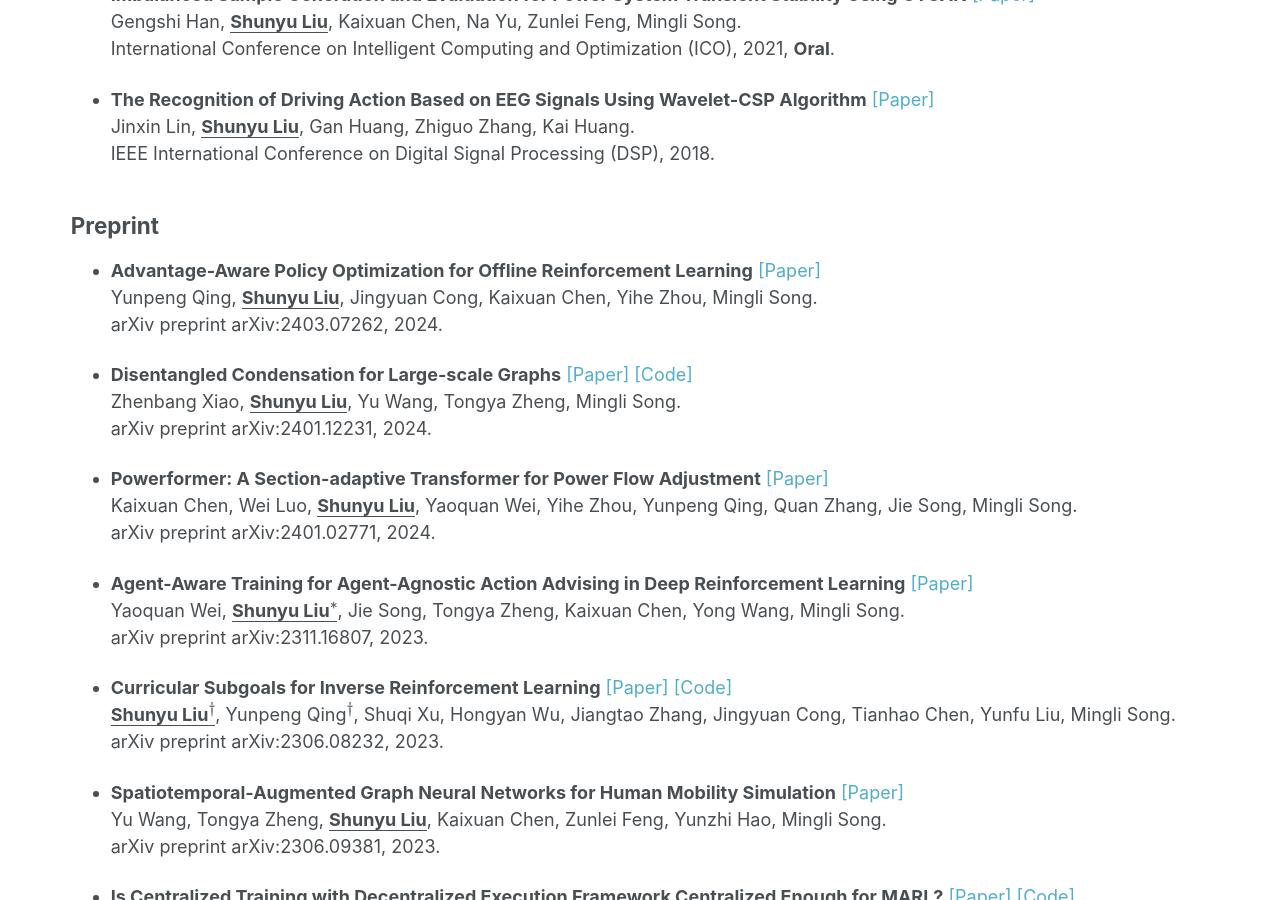
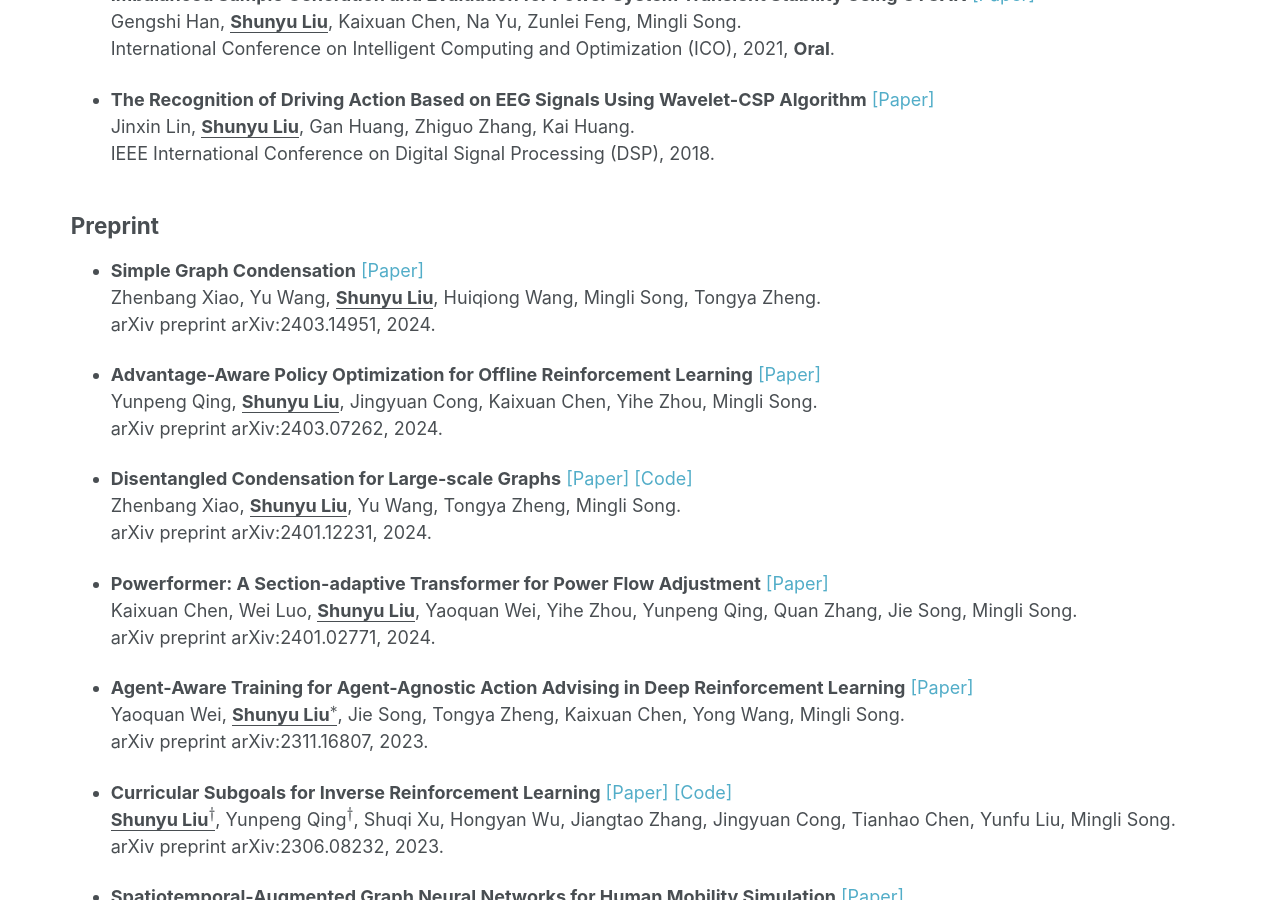
Before and after one commit to liushunyu/liushunyu.github.io, a Jekyll site: the page built from _pages/publications.md, in a window 1280 px wide and 900 px high, scrolled down 1987 px. Built offline with Jekyll 4.4.1, drawn with Linux system fonts in a browser that asks for light colours; formulas are drawn with MathJax 3.

Commit message:
Update publications.md

```diff
--- a/_pages/publications.md
+++ b/_pages/publications.md
@@ -108,6 +108,11 @@ $^\dagger$ Equal contribution. $^*$ Corresponding author.
 
 ## Preprint
 
+- **Simple Graph Condensation** <a href="https://arxiv.org/pdf/2403.14951" target="_blank" style="text-decoration: none">\[Paper\]</a>  \\
+  Zhenbang Xiao, Yu Wang, **<u>Shunyu Liu</u>**, Huiqiong Wang, Mingli Song, Tongya Zheng.\\
+  arXiv preprint arXiv:2403.14951, 2024.
+
+
 
 - **Advantage-Aware Policy Optimization for Offline Reinforcement Learning** <a href="https://arxiv.org/abs/2403.07262" target="_blank" style="text-decoration: none">\[Paper\]</a>  \\
   Yunpeng Qing, **<u>Shunyu Liu</u>**, Jingyuan Cong, Kaixuan Chen, Yihe Zhou, Mingli Song.\\
```
